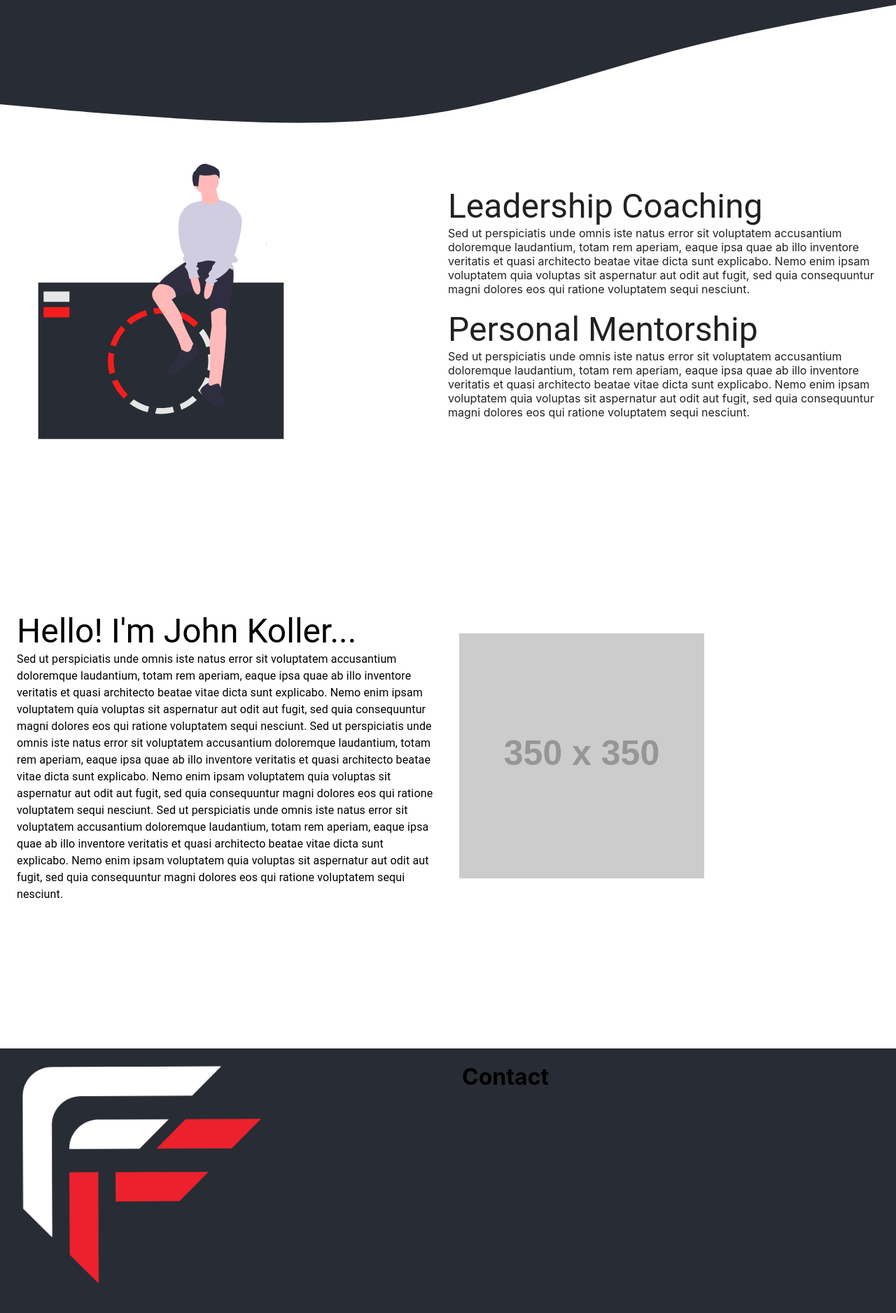
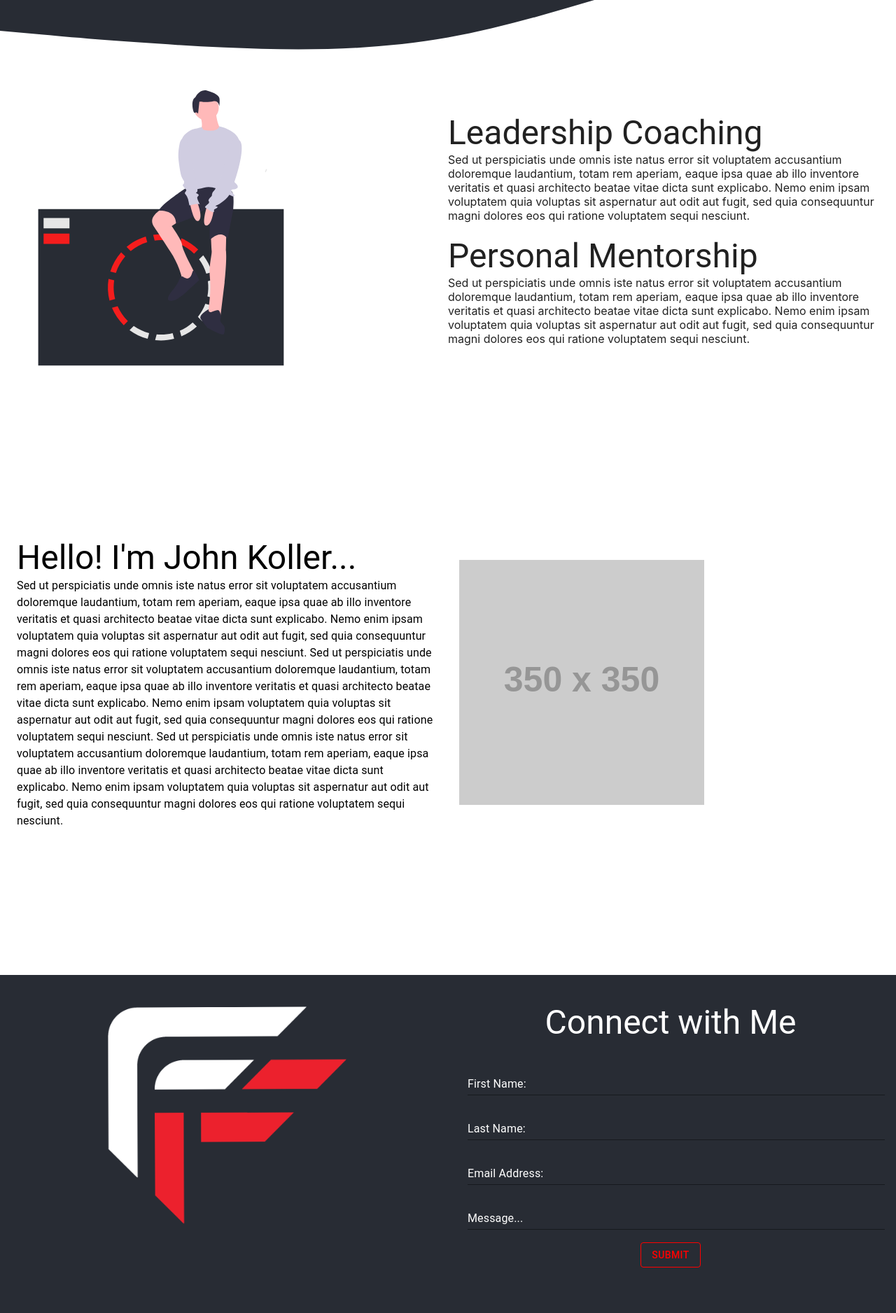
Before and after one commit to jumo2/forward-focus, a React (Create React App) app: page / in a window 1280 px wide. Shown: the part 420-2296 px from the top of the page at 70% size. Built offline with nearby package versions, Linux system fonts and the light colour scheme.

Commit message:
Finalized design and also updated css for responsiveness on all screen sizes

```diff
--- a/src/App.css
+++ b/src/App.css
@@ -4,8 +4,18 @@
   max-height: 100vh !important;
 }
 
+.app-bar-logo{
+    max-height: 2vh;
+}
+
+.section-dark{
+    background-color: #282c34 !important;
+}
+
 .section{
     min-height: 80vh;
+    max-width: 100vw;
+
 }
 
 .Logo {
@@ -32,6 +42,10 @@
 
 .card-dark{
     background-color: #282c34 !important;
+    color: white !important;
+}
+
+.TextField{
     color: white !important;
 }
 
--- a/src/App.js
+++ b/src/App.js
@@ -1,4 +1,6 @@
 import './App.css';
+import Contact from './comps/Contact'
+import TextField from '@material-ui/core/TextField'
 import Button from '@material-ui/core/Button'
 import Container from '@material-ui/core/Container'
 import logo from './assets/FF_NoBack_FF_Only.svg'
@@ -24,10 +26,11 @@ function App() {
                     <IconButton edge="start" color="inherit" aria-label="menu">
                         <MenuIcon />
                     </IconButton>
-                    <img src={appBarLogo} />
+                    <img className="app-bar-logo" src={appBarLogo} />
                 </Toolbar>
             </AppBar>
-            <Container className="section" maxWidth="md" className="App">
+            <div className="section section-dark" maxWidth="md" className="App">
+                <Container>
                 <Grid container spacing={2}>
                     <Grid justify="flex-end" alignItems="flex-end"
                         item xs={12} sm={12}>
@@ -49,15 +52,16 @@ function App() {
                         <img className="Logo" src={logo}></img>
                     </Grid>*/}
                 </Grid>
-
-            </Container>
-            <div className="wave-container">
+                    </Container>
+            </div>
+            <div className="wave-container" elevation={0}>
                 <svg xmlns="http://www.w3.org/2000/svg" viewBox="0 0 1440 320"><path fill="#282c34" fill-opacity="1" d="M0,224L60,229.3C120,235,240,245,360,250.7C480,256,600,256,720,234.7C840,213,960,171,1080,138.7C1200,107,1320,85,1380,74.7L1440,64L1440,0L1380,0C1320,0,1200,0,1080,0C960,0,840,0,720,0C600,0,480,0,360,0C240,0,120,0,60,0L0,0Z"></path></svg>
             </div>
 
 
             {/* Services Section */}
-            <Container className="section" style={{ background: "white" }}>
+            <div className="section" style={{ background: "white" }} elevation={0}>
+                <Container>
                 <Grid
                     container
                     spacing={0}
@@ -119,11 +123,13 @@ function App() {
                 </Grid> */}
                 <br></br>
             </Container>
+            </div>
 
 
             {/* About Section */}
 
-            <Container className="section" style={{ background: "white" }}>
+            <div className="section" style={{ background: "white" }}>
+                <Container>
                 <Grid
                     container
                     spacing={4}
@@ -147,29 +153,12 @@ function App() {
                     </Grid>
                 </Grid>
                 <br></br>
-            </Container>
-
-            <Container  >
-                <Grid
-                    container
-                    spacing={5}
-                    direction="row"
-                    justify="center"
-                    alignItems="flex-start"
-                >
-                    <Grid direction="column" justify="flex-end" alignItems="center"
-                        item xs={12} sm={6}>
-                            <br></br>
-                            <img className="Logo" src={logo}></img>
-                        </Grid>
-                    <Grid direction="column" justify="flex-end" alignItems="flex-start"
-                        item xs={12} sm={6}>
-                            <h1>Contact</h1>
-                        </Grid>
-                </Grid>
-            </Container>
+                </Container>
+            </div>
 
             <div className="wave-footer-container">
+                <br></br>
+                <Contact />
                 <svg xmlns="http://www.w3.org/2000/svg" viewBox="0 0 1440 320"><path fill="#FFF" fill-opacity="1" d="M0,224L60,229.3C120,235,240,245,360,250.7C480,256,600,256,720,234.7C840,213,960,171,1080,138.7C1200,107,1320,85,1380,74.7L1440,64L1440,320L1380,320C1320,320,1200,320,1080,320C960,320,840,320,720,320C600,320,480,320,360,320C240,320,120,320,60,320L0,320Z"></path></svg>
             </div>
 
--- /dev/null
+++ b/src/comps/Contact.js
@@ -0,0 +1,88 @@
+import TextField from '@material-ui/core/TextField'
+import Button from '@material-ui/core/Button'
+import Container from '@material-ui/core/Container'
+import logo from '../assets/FF_NoBack_FF_Only.svg'
+import Toolbar from '@material-ui/core/Toolbar'
+import IconButton from '@material-ui/core/IconButton'
+import Typography from '@material-ui/core/Typography'
+import Grid from '@material-ui/core/Grid';
+import { Paper } from '@material-ui/core';
+import { makeStyles } from '@material-ui/core/styles';
+
+
+
+const useStyles = makeStyles((theme) => ({
+    root: {
+        '& label.Mui-focused': {
+            color: 'red',
+        },
+        '& label':{
+            color: 'white',
+            borderBottomColor: 'white',
+        },
+
+        '& .MuiInput-underline:after': {
+            borderBottomColor: 'white',
+        },
+        '& .MuiOutlinedInput-root': {
+            '& fieldset': {
+                borderColor: 'red',
+            },
+        },
+            '& > *': {
+                margin: theme.spacing(1),
+                textColor: '#fcfcfb',
+                fullWidth: 'true',
+                color: 'white',
+                border: 'red'
+                //backgroundColor: '#fcfcfb',
+            },
+        },
+        input: {
+            color: "white",
+            border: '1px solid #FFF',
+        }
+    }));
+
+
+
+
+function Contact() {
+    const classes = useStyles();
+    return (
+        <div>
+        <Container className="section-dark" >
+            <Grid
+                container
+                spacing={5}
+                direction="row"
+                justify="center"
+                alignItems="flex-start"
+            >
+                <Grid direction="column" justify="flex-end" alignItems="center"
+                    item xs={12} sm={6}>
+                    <br></br>
+                    <img className="Logo" src={logo}></img>
+                </Grid>
+                <Grid style={{ color: "white" }} direction="column" justify="flex-end" alignItems="flex-start"
+                    item xs={12} sm={6}>
+                    <br></br>
+                    <Typography variant="h3" >Connect with Me</Typography>
+                    <br></br>
+                    <form className={classes.root} noValidate autoComplete="off">
+                        <TextField color="white" id="firstName" label="First Name:" fullWidth="true" />
+                        <TextField id="lastName" label="Last Name:" fullWidth="true" />
+                        <TextField id="email" label="Email Address:" fullWidth="true" />
+                        <TextField id="message " label="Message..." fullWidth="true" multiline="true" />
+
+                    </form>
+                    <Button className="join-now-button" style={{margin: "10px"}}variant="outlined" color="red">Submit</Button>
+                </Grid>
+            </Grid>
+        </Container>
+        </div>
+    )
+}
+
+
+export default Contact;
```
Also changed, not shown: src/index.css (line endings or trailing spaces), 1 other file (tests, documents, lock files or other folders).
